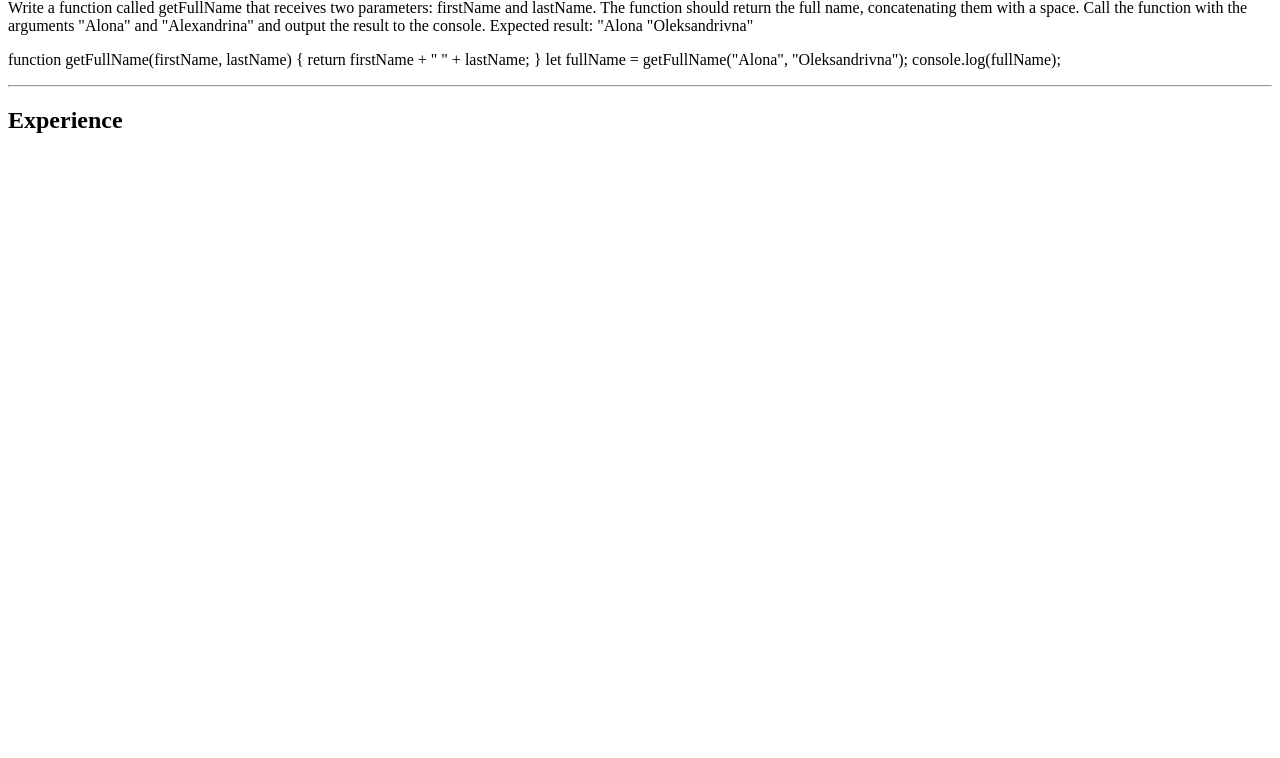
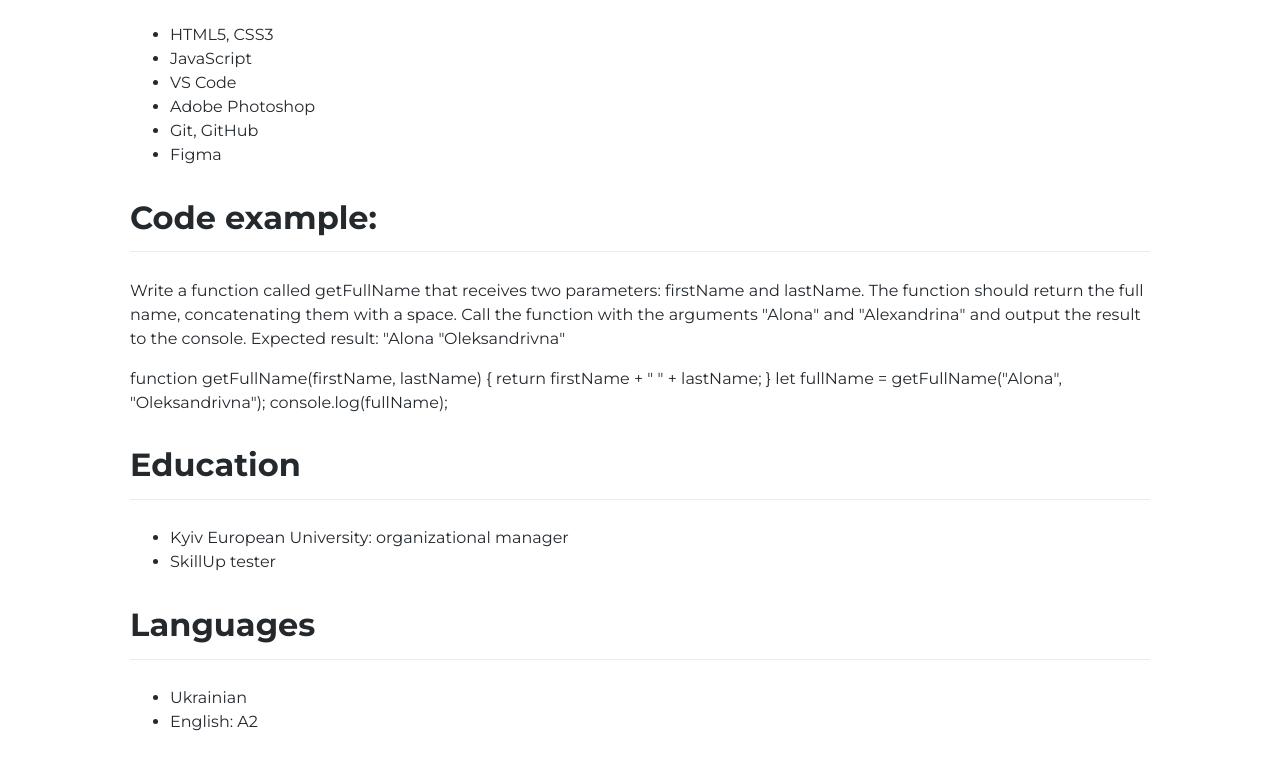
Before and after one commit to Alena7873/rsschool-cv, a plain HTML site: page index.html in a window 1280 px wide. Shown: the part 696-1454 px from the top of the page. Before the commit the page ends 850 px from the top, so only its background shows below. Drawn offline with Linux system fonts and the light colour scheme.

Commit message:
резюме html css

```diff
--- a/index.html
+++ b/index.html
@@ -5,13 +5,20 @@
     <meta charset="UTF-8">
     <meta http-equiv="X-UA-Compatible" content="IE=edge">
     <meta name="viewport" content="width=device-width, initial-scale=1.0">
-    <title>Document</title>
+    <link rel="preconnect" href="https://fonts.googleapis.com">
+    <link rel="preconnect" href="https://fonts.gstatic.com" crossorigin>
+    <link href="https://fonts.googleapis.com/css2?family=Montserrat:wght@400;500;700&display=swap" rel="stylesheet">
+    <link rel="stylesheet" href="./styles.css">
+    <title>Alena Magazinna</title>
 </head>
 
 <body>
-</body>
+    <div class="container my-content">
+        <p></p>
+        <p></p>
         <header>
             <div>
+
                 <h1><a href="#"> rsschool-cv</a></h1>
                 <h2>Magazinna Alena</h2>
                 <p>Frontend Developer</p>
@@ -22,16 +29,18 @@
                 <p>Address:Pereyaslav, Kyiv Region, Ukraine</p>
             </div>
         </header>
-<hr>
+
         <div>
             <h2>Briefly about myself</h2>
-    <p>Hello, I graduated as a tester. I studied HTML and CSS on GoIt online courses. I also attend offline courses
+            <p>Hello, I graduated as a tester. I studied HTML and CSS on GoIt online courses. I also attend offline
+                courses
                 to enrich my knowledge. I completed a one-month JavaScript course at codingame.com and continue to study
-        this technology at html5css.ru. I am always interested in improving my knowledge and skills and am ready to
+                this technology at html5css.ru. I am always interested in improving my knowledge and skills and am ready
+                to
                 learn new things.</p>
         </div>
 
-<hr>
+
         <h2>Skills and Proficiency:</h2>
         <ul>
             <li>HTML5, CSS3</li>
@@ -39,11 +48,15 @@
             <li>VS Code</li>
             <li>Adobe Photoshop</li>
             <li>Git, GitHub</li>
+            <li>Figma</li>
         </ul>
-<hr>
+
         <h2>Code example:</h2>
-<p>Write a function called getFullName that receives two parameters: firstName and lastName. The function should return
-    the full name, concatenating them with a space. Call the function with the arguments "Alona" and "Alexandrina" and
+        <p>Write a function called getFullName that receives two parameters: firstName and lastName. The function should
+            return
+            the full name, concatenating them with a space. Call the function with the arguments "Alona" and
+            "Alexandrina"
+            and
             output the result to the console. Expected result: "Alona "Oleksandrivna"
 
         </p>
@@ -53,12 +66,20 @@
 
             let fullName = getFullName("Alona", "Oleksandrivna");
             console.log(fullName);</p>
-<hr>
-<h2>Experience</h2>
 
+        <h2>Education</h2>
+        <ul>
+            <li>Kyiv European University: organizational manager</li>
+            <li>SkillUp tester</li>
+        </ul>
 
+        <h2>Languages</h2>
+        <ul>
+            <li>Ukrainian</li>
+            <li>English: A2</li>
+        </ul>
 
-
+    </div>
 </body>
 
 </html>
--- /dev/null
+++ b/styles.css
@@ -0,0 +1,43 @@
+* {
+    border-box;
+}
+
+body {
+    font-family: 'Montserrat', sans-serif;
+    line-height: 1.5;
+    color: #24292e;
+    background-color: #fff;
+}
+
+a {
+    color: #0366d6;
+    text-decoration: none;
+}
+
+.container {
+    max-width: 1020px;
+    margin-right: auto;
+    margin-left: auto;
+}
+
+.my-content::after {
+    display: table;
+    clear: both;
+    content: "";
+}
+
+.my-content::before {
+    display: table;
+    content: "";
+}
+
+h1,
+h2,
+h3,
+h4,
+h5,
+h6 {
+    padding-bottom: 0.3em;
+    font-size: 2em;
+    border-bottom: 1px solid #eaecef;
+}
```
Lines whose indentation alone changed are shown as unchanged.
